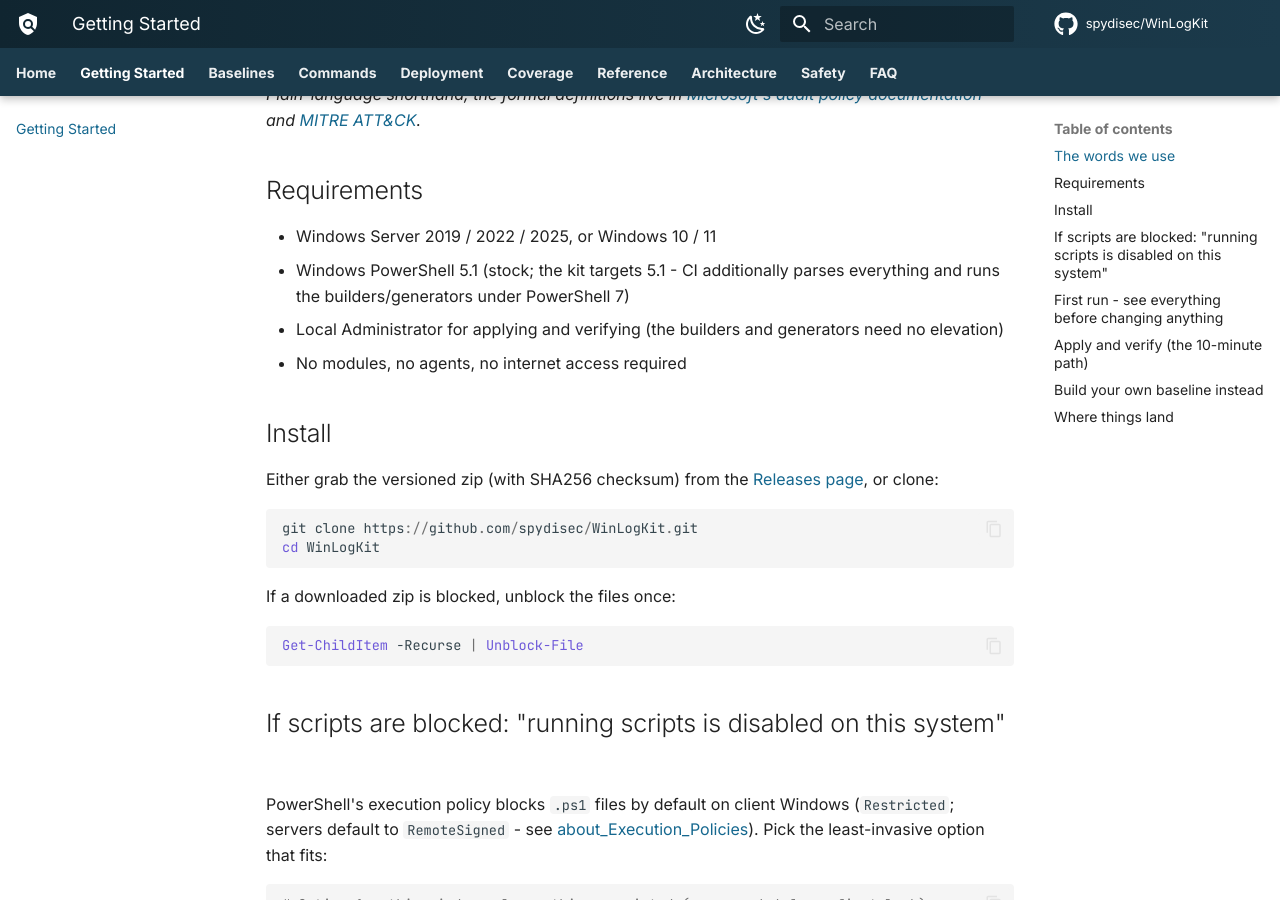
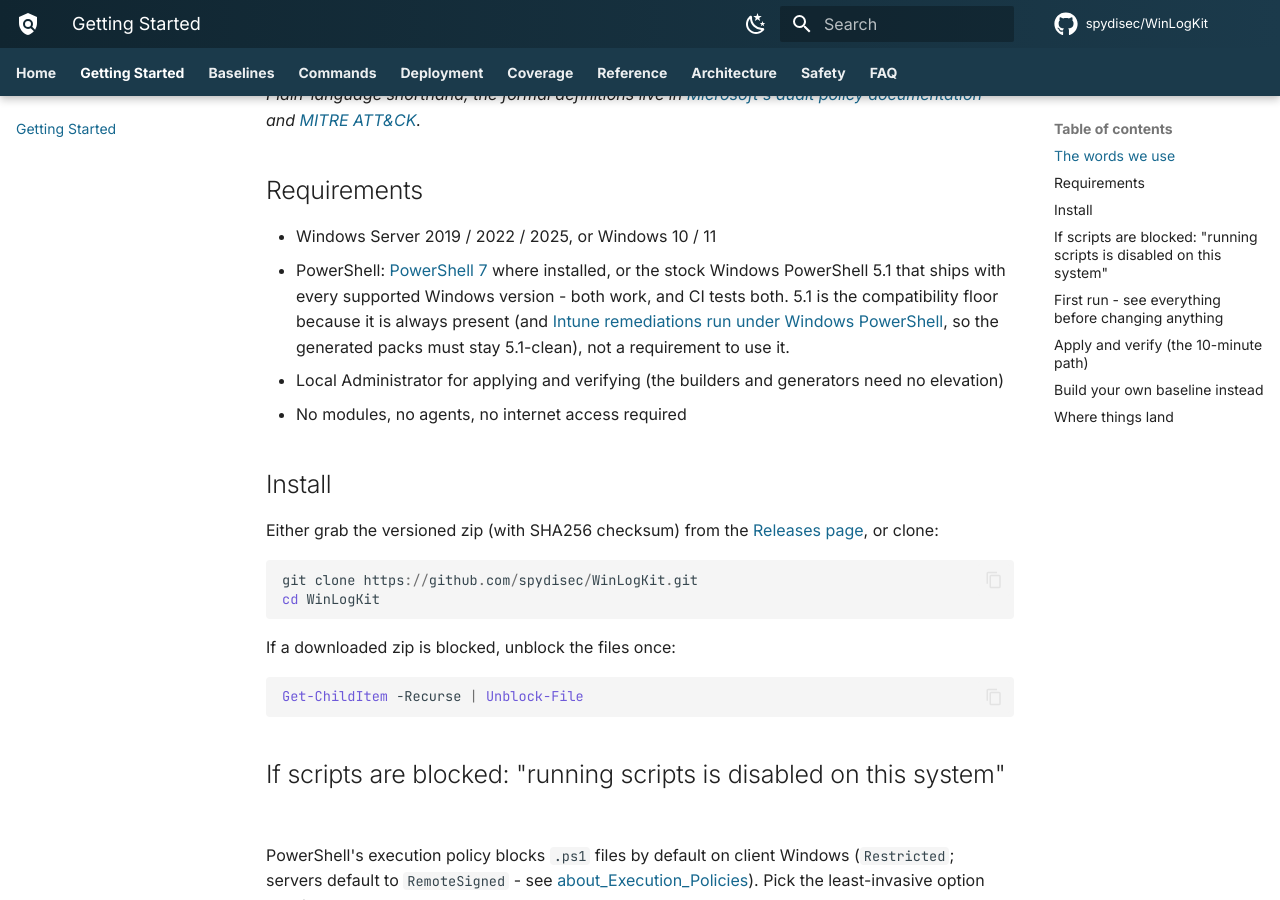
Before and after one commit to spydisec/WinLogKit, an MkDocs documentation site: the page built from docs/getting-started.md, in a window 1280 px wide and 900 px high, scrolled down 812 px. Built offline with MkDocs 1.6.1 and Material for MkDocs 9.7.7, drawn with Linux system fonts in a browser that asks for light colours; comment, search, counter and statistics services are not loaded.

Commit message:
Docs: PowerShell 7 first-class, 5.1 as compatibility floor (#23)
* Wording: PowerShell 7 is a first-class shell, 5.1 is the floor

The docs read as "use Windows PowerShell 5.1" in places. Reworded README
quick start, Commands, Getting Started requirements and CONTRIBUTING so
both engines are explicitly supported (CI tests both, no 5.1-only
cmdlets anywhere): PowerShell 7 where installed, with 5.1 as the
compatibility floor because it ships with Windows and is what Intune
runs the remediation packs under. Getting Started links Microsoft's
5.1 -> 7 migration guide. Script headers already said "5.1+" and are
unchanged.

Co-Authored-By: Claude Fable 5 <noreply@anthropic.com>

* Address CodeRabbit: source the Intune claim, scope 'all scripts' to the kit

Getting Started links Microsoft's remediations doc for the
Windows-PowerShell execution context; Commands clarifies the engine
statement covers the kit's own scripts, with WELA having its own
requirements.

Co-Authored-By: Claude Fable 5 <noreply@anthropic.com>

---------

Co-authored-by: Claude Fable 5 <noreply@anthropic.com>

```diff
--- a/docs/getting-started.md
+++ b/docs/getting-started.md
@@ -26,8 +26,13 @@ and [MITRE ATT&CK](https://attack.mitre.org/).*
 ## Requirements
 
 - Windows Server 2019 / 2022 / 2025, or Windows 10 / 11
-- Windows PowerShell 5.1 (stock; the kit targets 5.1 - CI additionally
-  parses everything and runs the builders/generators under PowerShell 7)
+- PowerShell: [PowerShell 7](https://learn.microsoft.com/powershell/scripting/whats-new/migrating-from-windows-powershell-51-to-powershell-7)
+  where installed, or the stock Windows PowerShell 5.1 that ships with
+  every supported Windows version - both work, and CI tests both. 5.1 is
+  the compatibility floor because it is always present (and
+  [Intune remediations run under Windows PowerShell](https://learn.microsoft.com/intune/intune-service/fundamentals/remediations),
+  so the generated packs must stay 5.1-clean), not a requirement to use
+  it.
 - Local Administrator for applying and verifying (the builders and
   generators need no elevation)
 - No modules, no agents, no internet access required
```
Also changed, not shown: CONTRIBUTING.md (+4 -2 lines), README.md (+5 -3 lines), docs/commands.md (+3 -1 lines).
